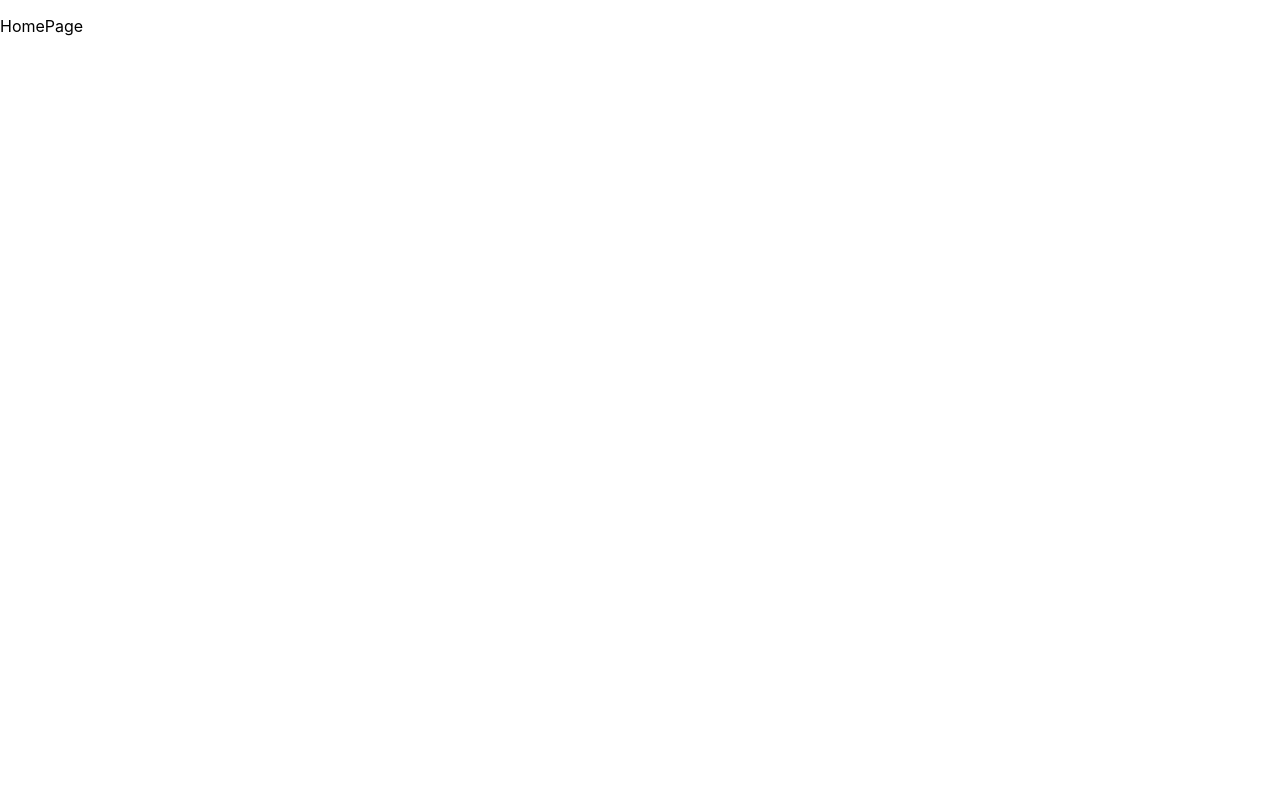
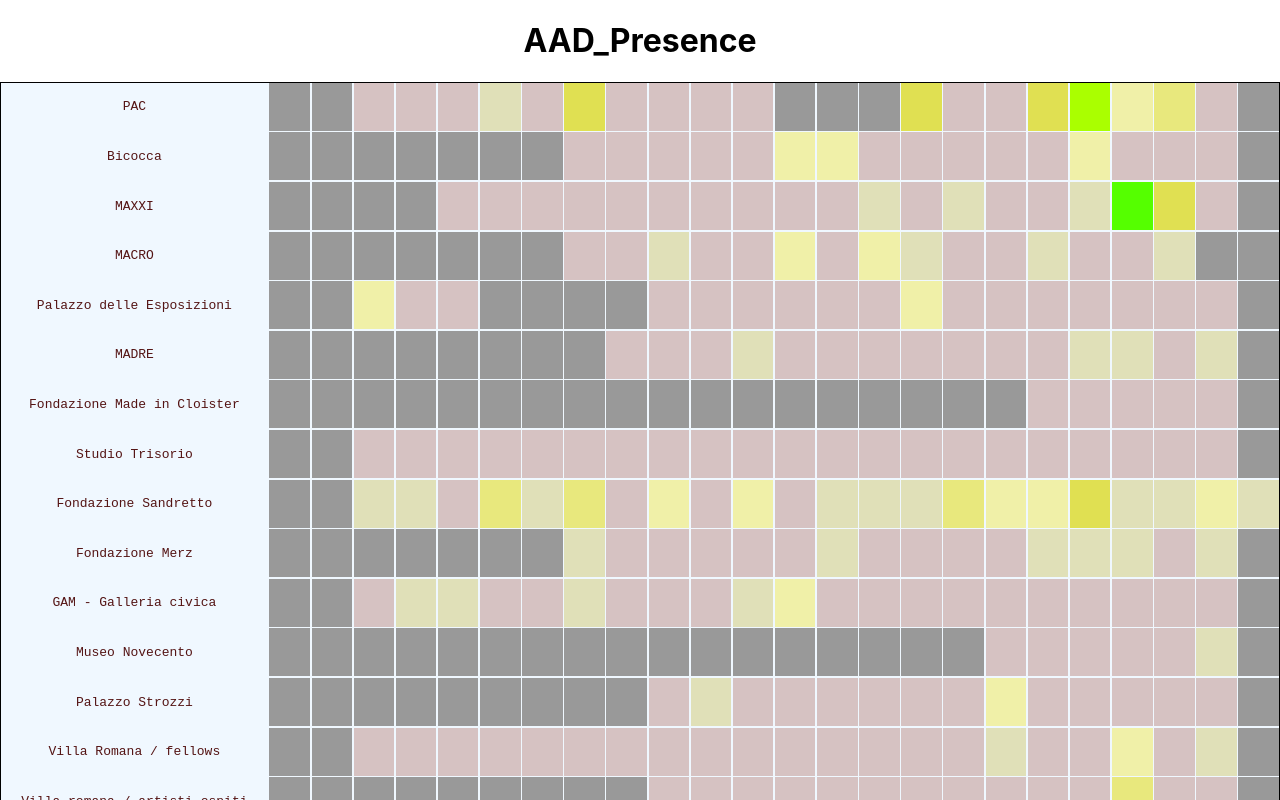
Before and after one commit to ArchiMidi/AAD_Charts_proportions, a React (Create React App) app: page / in a window 1280 px wide. Shown: the top 800 px of the page. Built offline with nearby package versions, Linux system fonts and the light colour scheme.

Commit message:
add values grid, coloring code and css

```diff
--- a/src/App.css
+++ b/src/App.css
@@ -1,10 +1,37 @@
 :root {
-  --color-one: rgba(89, 77, 21, 0.3);
-  --color-two: rgba(139, 110, 33, 0.3);
-  --color-three: rgba(216, 176, 71, 0.3);
-  --color-four: rgba(128, 52, 47, 0.3);
-  --color-four-transp: hsla(4, 46%, 34%, 0.3);
-  --color-five: rgb(13, 13, 13);
   --unit: 3.5rem;
   --little-border: 0.001rem
 }
+
+.chartContainer{
+  font-family: monospace;
+  background-color: aliceblue;
+  border: 1px solid black;
+  display: grid;
+  column-gap: 0.1rem;
+  row-gap: 0.1rem;
+}
+
+.homeContainer{
+  text-align: center;
+  display:flex;
+  flex-direction: column;
+}
+
+.placeName{
+  align-self: center;
+  color: rgb(84, 20, 20)
+}
+
+
+.placeArea{
+  align-self: center;
+  justify-self: center;
+  display: flex;
+  flex-direction: column;
+  align-content: center;
+  justify-content: center;
+  height: 100%;
+ width: 100%;
+ /* border-radius: 1rem; */
+}
--- a/src/components/Chart.js
+++ b/src/components/Chart.js
@@ -1,8 +1,66 @@
 import React from 'react'
-
+function pickColor(value) {
+    if (typeof value !== 'number') return 'hsl(0, 0%, 60%)'
+    if (value === 0) return `hsl(0, 20%, 80%)`
+    if (value <= 1) return 'hsl(60, 40%, 80%)'
+    if (value <= 3) return`hsl(60, 70%, 80%)`
+    if (value <= 5) return`hsl(60, 70%, 70%)`
+    if (value <= 15) return`hsl(60, 70%, 60%)`
+    if (value <= 25) return`hsl(80, 100%, 50%)`
+    if (value <= 50  ) return`hsl(100, 100%, 50%)`
+    return `#ffffff`
+}
 export default function Chart(props) {
     const { data } = props;
+    const dataArr = [...data]
+
+    const gridColumns = () => {
+        return dataArr[0][1].yearsValues.map((el, i) => i === 0 ? '4fr' : '3rem ').join('') + '1fr'
+    }
+    const gridRows = () => {
+        return dataArr.map((el, i) => '3rem ').join('')
+    }
+
     return (
-        <div>Chart</div>
+        <div className='chartContainer' style={{ gridTemplateRows: gridRows(), gridTemplateColumns: gridColumns() }}>
+            {dataArr.map((place, i) => {
+                return (
+                    <div
+                        key={i + place[0]}
+                        style={{
+                            gridColumn: 1,
+                            gridRow: i,
+
+                        }}
+                        className='placeName'
+                    >
+                        {place[0]}
+                    </div>
+                )
+
+
+            })}
+
+            {dataArr.map((place, i) => {
+                const yearsValues = place[1].yearsValues;
+                return yearsValues.map((value, j) => {
+                    return (
+                        <div
+                            key={`${i}${j}${value}`}
+                            style={{
+                                backgroundColor: pickColor(value),
+                                gridColumn: (2 + j),
+                                gridRow: i,
+
+                            }}
+                            className='placeArea'
+                        >
+                            {/* {value} */}
+                        </div>
+                    )
+                }
+                )
+            })}
+        </div>
     )
 }
--- a/src/pages/HomePage.js
+++ b/src/pages/HomePage.js
@@ -1,11 +1,13 @@
+import Chart from "../components/Chart"
 import dataMap from "../utils/dataMap"
 
 export default function HomePage() {
 const data = dataMap()
 console.log(data)
   return (
-    <div className="home">
-      <p>HomePage</p>
+    <div className="homeContainer">
+    <h1>AAD_Presence</h1>
+      <Chart data={data} />
     </div>
 
   )
--- a/src/utils/dataMap.js
+++ b/src/utils/dataMap.js
@@ -22,7 +22,7 @@ const data = [`,,,,1998,1999,2000,2001,2002,2003,2004,2005,2006,2007,2008,2009,2
     `SRISA Gallery,Firenze,exhibitions,x,x,x,x,x,x,x,x,x,x,x,1,0,0,2,1,1,0,0,0,3,5,3,x,,71,,`,
     `BASE,Firenze,exhibitions,0,0,0,0,0,0,0,0,0,0,0,0,0,0,0,0,0,0,0,1,0,0,0,0,,72,,`,]
 
-export default function dataMap() {
+export default function mapArr() {
     let array = data.map(el => CSVToArray(el)).map(el => el[0]).map(((line, lineIndex) => line.map((entry, index) => lineIndex !== 0 ? (Number(entry) || (entry === '0' ? 0 : entry)) : entry)));
     array.shift()
     // console.log('ARRAY:', array)
```
Also changed, not shown: src/assets/AAD_reorganised.txt.
